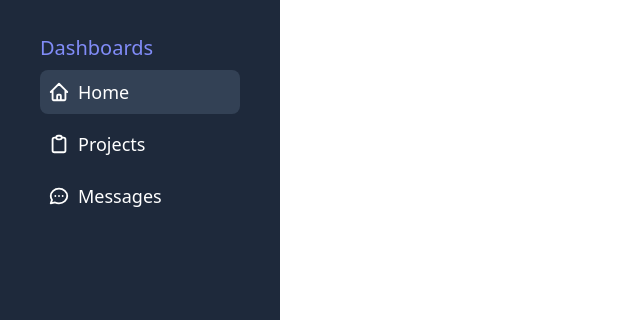
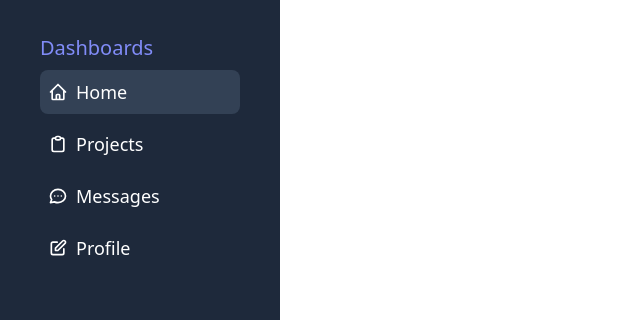
Before and after one commit to Reza-Rayan/amazing-dashboard, a React (Vite) app: page / in a window 1280 px wide. Shown: the part 382-702 px from the top of the page, without its empty margins (0-640 px from the left). Built offline with nearby package versions, Linux system fonts and the light colour scheme.

Commit message:
FIX: menu bugs

```diff
--- a/src/app/theme-layouts/components/MenuItem.tsx
+++ b/src/app/theme-layouts/components/MenuItem.tsx
@@ -8,7 +8,7 @@ const MenuItem = ({ item }: any) => {
     <li key={item.id}>
       <Link
         to={`${item.link}`}
-        className={`flex items-center text-lg space-x-2 p-2 transition-all
+        className={`flex items-center text-lg gap-x-2 p-2 transition-all
         rounded-lg hover:bg-slate-700
         ${location.pathname === item.link ? "bg-slate-700" : ""}`}
       >
--- a/src/app/theme-layouts/components/MenuList.tsx
+++ b/src/app/theme-layouts/components/MenuList.tsx
@@ -1,26 +1,5 @@
-import { ChatIcon, ClipboardIcon, HomeIcon } from "@heroicons/react/outline";
+import { menuItems } from "../../../configs/menuItems";
 import MenuItem from "./MenuItem";
-
-const menuItems = [
-  {
-    id: 1,
-    title: "Home",
-    link: "/",
-    icon: <HomeIcon width={22} />,
-  },
-  {
-    id: 2,
-    title: "Projects",
-    link: "/projects",
-    icon: <ClipboardIcon width={22} />,
-  },
-  {
-    id: 3,
-    title: "Messages",
-    link: "/chats",
-    icon: <ChatIcon width={22} />,
-  },
-];
 
 const MenuList = () => {
   return (
--- /dev/null
+++ b/src/configs/menuItems.tsx
@@ -0,0 +1,33 @@
+import {
+  ChatIcon,
+  ClipboardIcon,
+  HomeIcon,
+  PencilAltIcon,
+} from "@heroicons/react/outline";
+
+export const menuItems = [
+  {
+    id: 1,
+    title: "Home",
+    link: "/",
+    icon: <HomeIcon width={20} />,
+  },
+  {
+    id: 2,
+    title: "Projects",
+    link: "/projects",
+    icon: <ClipboardIcon width={20} />,
+  },
+  {
+    id: 3,
+    title: "Messages",
+    link: "/chats",
+    icon: <ChatIcon width={20} />,
+  },
+  {
+    id: 4,
+    title: "Profile",
+    link: "/profile",
+    icon: <PencilAltIcon width={20} />,
+  },
+];
```
